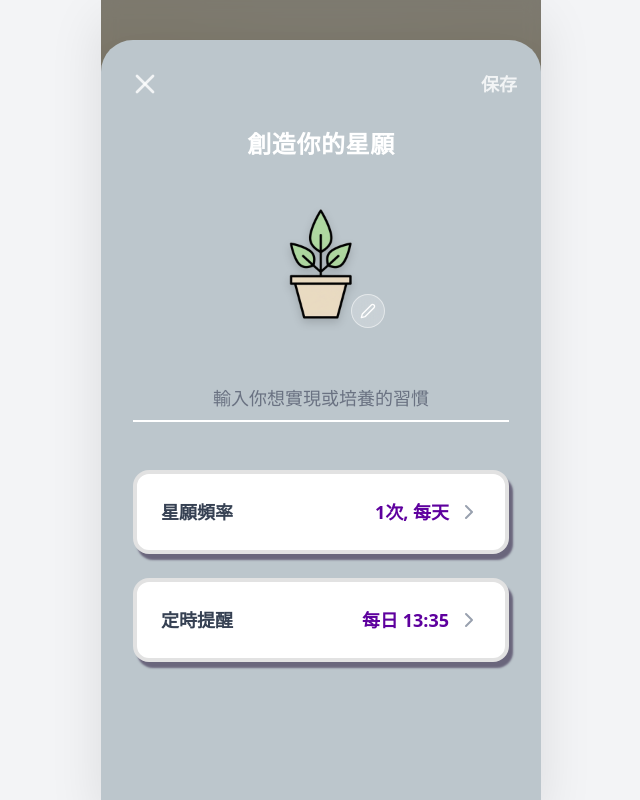
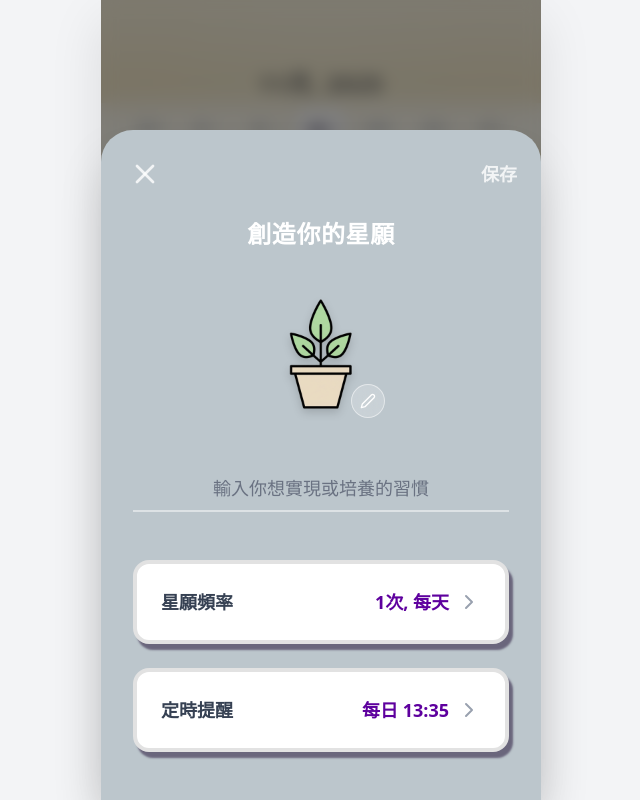
Before and after one commit to d06281157-bit/habit-tracker, a React (Vite) app: page / in a window 1280 px wide. Both pictures are taken after a click on the button 808 px from the left and 676 px from the top of the page. Shown: the whole page, without its empty margins (319-959 px from the left). Built offline with nearby package versions, Linux system fonts and the light colour scheme.

Commit message:
版本9-畫面轉換問題

```diff
--- a/src/components/AddHabitModal.jsx
+++ b/src/components/AddHabitModal.jsx
@@ -55,9 +55,9 @@ const AddHabitModal = ({ isOpen, onClose, onSave, initialData }) => {
     };
     return (
         <>
-        <div className="absolute inset-0 z-[110] flex items-end justify-center bg-black/50 backdrop-blur-sm animate-[fadeIn_0.2s_ease-out]">
+        <div className="fixed inset-0 z-[110] flex items-end justify-center bg-black/50 backdrop-blur-sm animate-[fadeIn_0.2s_ease-out]" style={{ left: '50%', transform: 'translateX(-50%)', width: '440px', maxWidth: '100vw' }}>
             <div
-                className="bg-[#BCC6CC] w-full h-[calc(100%-40px)] rounded-t-[2rem] rounded-b-none flex flex-col shadow-2xl overflow-hidden relative animate-[slideUp_0.3s_ease-out]"
+                className="bg-[#BCC6CC] w-full h-auto max-h-[90%] pb-12 rounded-t-[2rem] rounded-b-none flex flex-col shadow-2xl overflow-hidden relative animate-[slideUp_0.3s_ease-out]"
                 onClick={(e) => e.stopPropagation()}
             >
                 {/* Header */}
@@ -112,7 +112,6 @@ const AddHabitModal = ({ isOpen, onClose, onSave, initialData }) => {
                             onChange={(e) => setHabitName(e.target.value)}
                             placeholder="輸入你想實現或培養的習慣"
                             className="w-full bg-transparent border-b-2 border-white/50 py-2 text-center text-gray-900 text-lg placeholder:text-gray-500 focus:outline-none focus:border-white transition-colors"
-                            autoFocus
                         />
                     </div>
 
@@ -154,6 +153,10 @@ const AddHabitModal = ({ isOpen, onClose, onSave, initialData }) => {
                     0% { transform: translateY(100%); }
                     100% { transform: translateY(0); }
                 }
+                @keyframes fadeIn {
+                    0% { opacity: 0; }
+                    100% { opacity: 1; }
+                }
             `}</style>
         </div>
 
```
